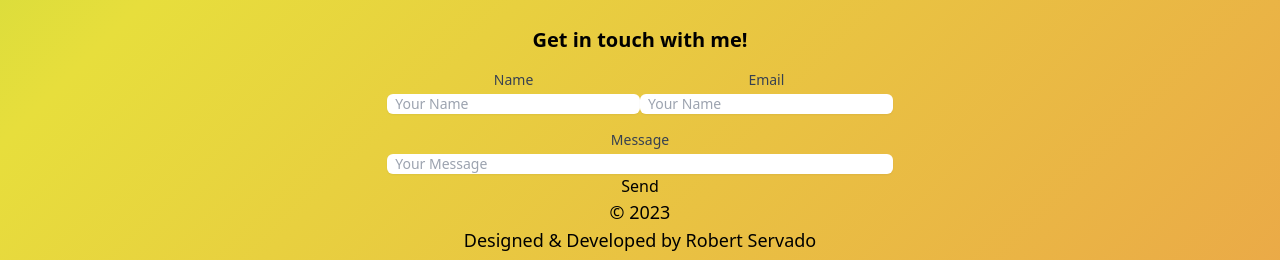
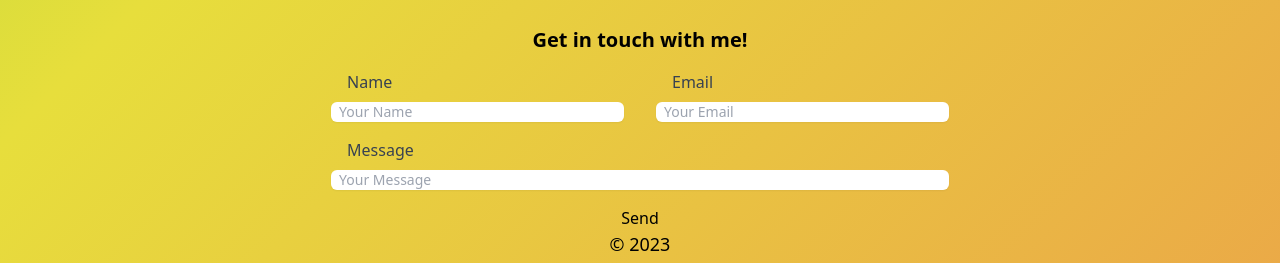
Before and after one commit to ArjayS/channelbranch, a React (Create React App) app: page / in a window 1280 px wide. Shown: the part 540-803 px from the top of the page. Built offline with nearby package versions, Linux system fonts and the light colour scheme.

Commit message:
Modifief Contact.jsx to add further styling

```diff
--- a/src/components/Contact.jsx
+++ b/src/components/Contact.jsx
@@ -14,7 +14,7 @@ const Contact = () => {
   const [status, setStatus] = useState({});
 
   return (
-    <div className="flex flex-col justify-center w-9/12">
+    <div className="flex flex-col justify-center w-11/12">
       {/* OLD DESIGN */}
       {/* <form
         action="https://formsubmit.co/servadorobert@gmail.com"
@@ -29,59 +29,70 @@ const Contact = () => {
       {/* OLD DESIGN */}
       <form>
         <div className="flex flex-row justify-between mt-4">
-          <div className="w-full">
+          <div className="w-full mr-4">
+            <div className="flex justify-between ml-4">
               <label
                 for="text"
-              className="block text-sm font-medium text-gray-700"
+                className="block text-md font-medium text-gray-700"
               >
                 Name
               </label>
+            </div>
             <div className="relative mt-1 rounded-md shadow-sm">
               <input
                 type="text"
                 name="name"
                 id="name"
-                className="block w-full rounded-md border-gray-300 pl-2 pr-2 focus:border-indigo-500 focus:ring-indigo-500 sm:text-sm"
+                className="block w-full rounded-md border-gray-300 pl-2 pr-2 focus:border-indigo-500 focus:ring-indigo-500 sm:text-sm mt-2"
                 placeholder="Your Name"
                 required
               />
             </div>
           </div>
-          <div className="w-full">
+          <div className="w-full ml-4">
+            <div className="flex justify-between ml-4">
               <label
                 for="text"
-              className="block text-sm font-medium text-gray-700"
+                className="block text-md font-medium text-gray-700"
               >
                 Email
               </label>
+            </div>
             <div className="relative mt-1 rounded-md shadow-sm">
               <input
                 type="email"
                 name="email"
                 id="email"
-                className="block w-full rounded-md border-gray-300 pl-2 pr-2 focus:border-indigo-500 focus:ring-indigo-500 sm:text-sm"
-                placeholder="Your Name"
+                className="block w-full rounded-md border-gray-300 pl-2 pr-2 focus:border-indigo-500 focus:ring-indigo-500 sm:text-sm mt-2"
+                placeholder="Your Email"
                 required
               />
             </div>
           </div>
         </div>
         <div className="mt-4">
-          <label for="text" className="block text-sm font-medium text-gray-700">
+          <div className="flex justify-between ml-4">
+            <label
+              for="text"
+              className="block text-md font-medium text-gray-700 "
+            >
               Message
             </label>
+          </div>
           <div className="relative mt-1 rounded-md shadow-sm">
             <input
               type="text"
               name="message"
               id="message"
-              className="block w-full rounded-md border-gray-300 pl-2 pr-2 focus:border-indigo-500 focus:ring-indigo-500 sm:text-sm"
+              className="block w-full rounded-md border-gray-300 pl-2 pr-2 focus:border-indigo-500 focus:ring-indigo-500 sm:text-sm mt-2"
               placeholder="Your Message"
               required
             />
           </div>
         </div>
-        <button type="submit">Send</button>
+        <button type="submit" className="mt-4">
+          Send
+        </button>
       </form>
     </div>
   );
```
Lines whose indentation alone changed are shown as unchanged.
